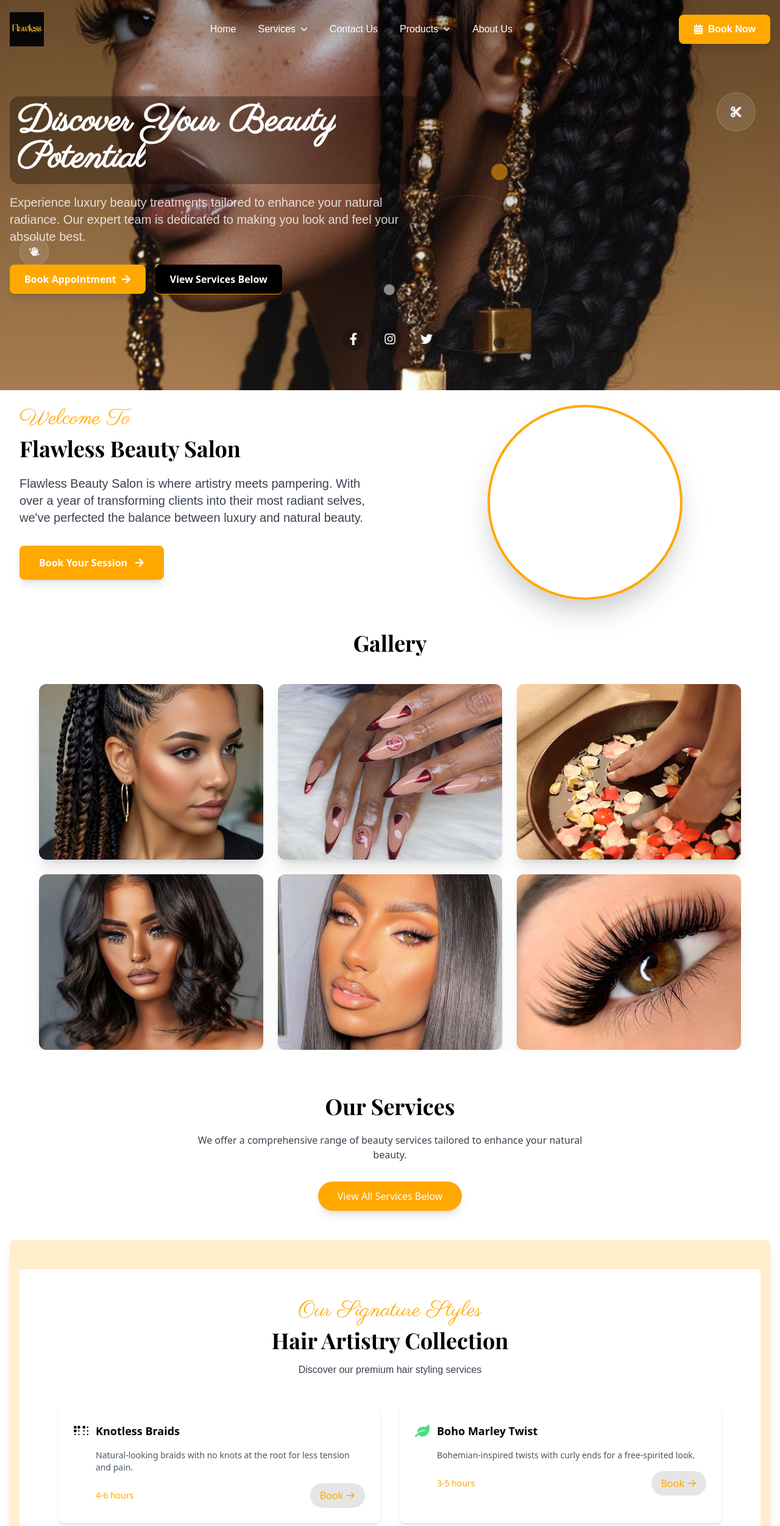
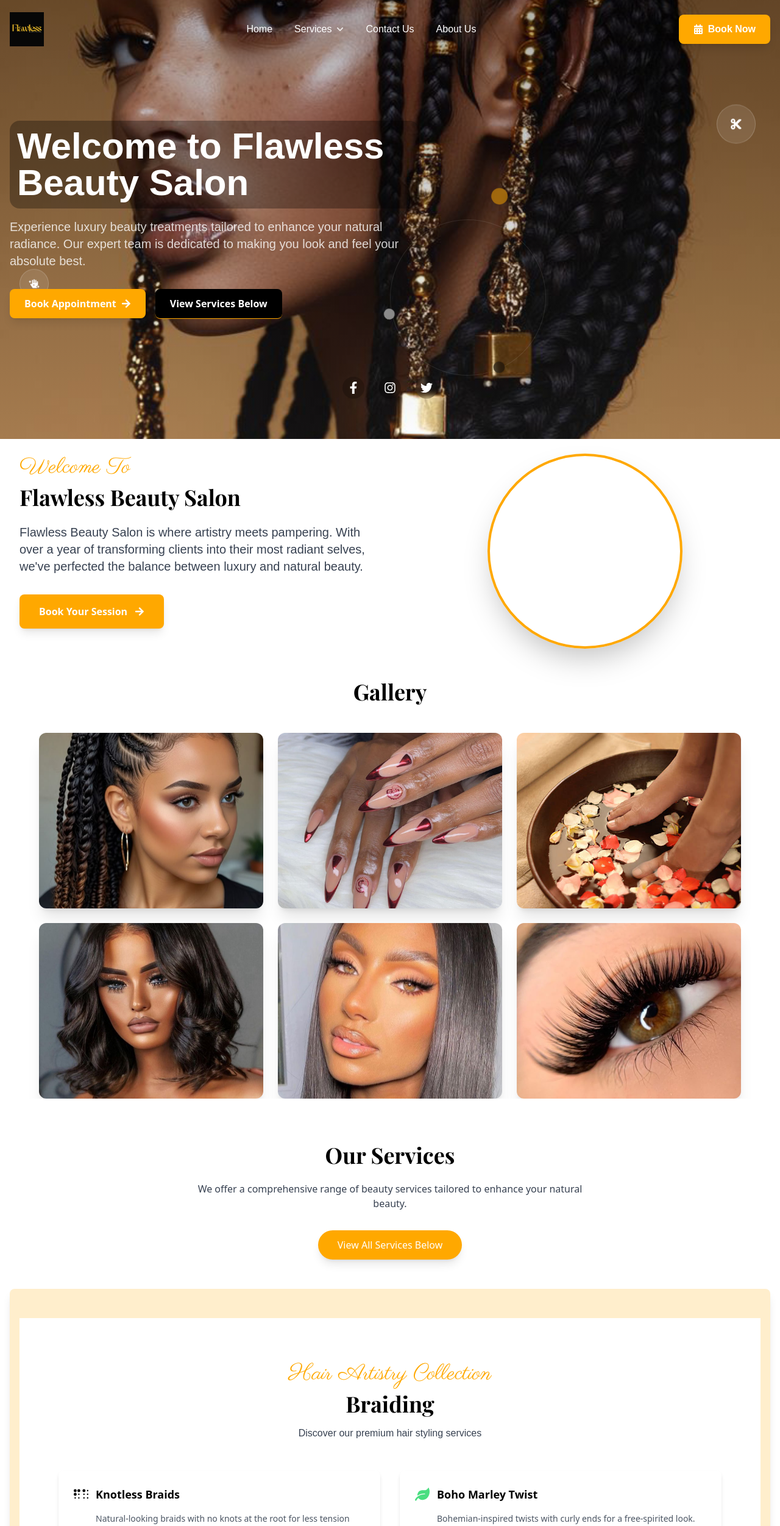
Before and after one commit to Edem-Amet/Flawless_Beauty_Salon, a React (Vite) app: page / in a window 1280 px wide. Shown: the top 2503 px of the page at 61% size. Built offline with nearby package versions, Linux system fonts and the light colour scheme; grey boxes are pictures that could not be loaded; a web font is replaced by a local one.

Commit message:
Few changes

```diff
--- a/src/Pages/HairStyles.jsx
+++ b/src/Pages/HairStyles.jsx
@@ -21,35 +21,35 @@
       id: 1,
       name: "Knotless Braids",
       description: "Natural-looking braids with no knots at the root for less tension and pain.",
-      duration: "4-6 hours",
+      duration: "2-3 hours",
       icon: <FaBraille className="text-brown-500 text-2xl" />
     },
     {
       id: 2,
       name: "Boho Marley Twist",
       description: "Bohemian-inspired twists with curly ends for a free-spirited look.",
-      duration: "3-5 hours",
+      duration: "1-3 hours",
       icon: <FaLeaf className="text-green-400 text-2xl" />
     },
     {
       id: 3,
       name: "Boho Twist",
       description: "Elegant twisted style with bohemian flair and decorative accessories.",
-      duration: "3-4 hours",
+      duration: "2-3 hours",
       icon: <FaSpinner className="text-purple-500 text-2xl" />
     },
     {
       id: 4,
       name: "Spiral Braids",
       description: "Distinctive spiral pattern creating a beautiful dimensional look.",
-      duration: "4-6 hours",
+      duration: "2-3 hours",
       icon: <FaSnowflake className="text-blue-400 text-2xl" />
     },
     {
       id: 5,
       name: "Fulani Braids",
       description: "Traditional style with geometric patterns and decorative beads.",
-      duration: "5-7 hours",
+      duration: "2-3 hours",
       icon: <FaGem className="text-yellow-500 text-2xl" />
     },
     {
@@ -63,28 +63,28 @@
       id: 7,
       name: "Soft Locs",
       description: "Lightweight and natural-looking locs with a softer texture.",
-      duration: "4-6 hours",
+      duration: "2-3 hours",
       icon: <FaWater className="text-teal-400 text-2xl" />
     },
     {
       id: 8,
       name: "All Curls",
       description: "Various curly styles tailored to enhance your natural texture.",
-      duration: "2-4 hours",
+      duration: "1-3 hours",
       icon: <FaStar className="text-orange-400 text-2xl" />
     },
     {
       id: 9,
       name: "Sasha Locs",
       description: "Modern take on traditional locs with a stylish, neat finish.",
-      duration: "5-7 hours",
+      duration: "1.30-3 hours",
       icon: <FaMoon className="text-indigo-400 text-2xl" />
     },
     {
       id: 10,
       name: "Loose Knotless",
       description: "Relaxed knotless style with a natural, flowing appearance.",
-      duration: "3-5 hours",
+      duration: "2-3 hours",
       icon: <FaCut className="text-red-400 text-2xl" />
     }
   ];
@@ -95,12 +95,12 @@
   return (
     <div className={`bg-white ${isHomePreview ? 'py-12' : 'py-24'} px-4 sm:px-6 lg:px-8`}>
       {/* Header Section */}
-      <div className="max-w-7xl mx-auto text-center mb-12">
+      <div className="max-w-7xl mx-auto text-center mb-12 mt-6">
         <h2 className="text-3xl sm:text-4xl font-parisienne text-primary mb-2">
-          Our Signature Styles
+          Hair Artistry Collection
         </h2>
         <h1 className="text-xl lg:text-4xl md:text-3xl font-bold font-playfair text-secondary mb-4">
-          Hair Artistry Collection
+          Braiding
         </h1>
         <p className="max-w-2xl mx-auto text-gray-700 font-poppins leading-relaxed">
           {isHomePreview
--- a/src/Pages/Navbar.jsx
+++ b/src/Pages/Navbar.jsx
@@ -71,17 +71,6 @@
             name: "Contact Us",
             icon: <FaUserAlt />,
             path: "/contact",
-        },
-        {
-            name: "Products",
-            icon: <FaHandSparkles />,
-            path: "/products",
-            dropdown: [
-                { name: "Hair Care", path: "/products/hair-care" },
-                { name: "Nail Care", path: "/products/nail-care" },
-                { name: "Skin Care", path: "/products/skin-care" },
-                { name: "Makeup", path: "/products/makeup" },
-            ],
         },
         {
             name: "About Us",
@@ -235,7 +224,7 @@
             <ResponsiveMenu showMenu={showMenu} toggleMenu={toggleMenu} />
 
             {/* Hero Section - Modified height for different devices */}
-            <div className="relative w-full overflow-hidden h-[80vh]  sm:h-auto md:h-screen lg:h-[80vh] xl:h-[80vh]">
+            <div className="relative w-full overflow-hidden h-[80vh]  sm:h-auto md:h-screen lg:h-[80vh] xl:h-[90vh]">
                 {/* Background Image with Overlay - Responsive */}
                 <div className="absolute inset-0 z-0">
                     <picture>
@@ -248,7 +237,7 @@
                             className="w-full h-full object-cover object-center md:object-center lg:object-center"
                             loading="eager"
                             style={{
-                                maxHeight: "80vh", // Prevent excessive enlargement on large screens
+                                maxHeight: "90vh", // Prevent excessive enlargement on large screens
                                 objectFit: "cover"
                             }}
                         />
@@ -265,9 +254,9 @@
                             transition={{ duration: 0.8, delay: 0.2 }}
                             className="max-w-lg sm:max-w-xl md:max-w-2xl mx-auto md:mx-0"
                         >
-                            <h1 className="text-3xl sm:text-4xl md:text-5xl lg:text-6xl font-bold mb-4 font-parisienne bg-black/30 py-3 px-3 rounded-2xl text-center md:text-left">
+                            <h1 className="text-3xl sm:text-4xl md:text-5xl lg:text-6xl font-bold mb-4 font-poppins bg-black/30 py-3 px-3 rounded-2xl text-center md:text-left">
                                 <span className="bg-gradient-to-r from-white to-white bg-clip-text text-transparent">
-                                    Discover Your Beauty Potential
+                                    Welcome to Flawless Beauty Salon
                                 </span>
                             </h1>
                             <p className="text-base sm:text-lg md:text-xl mb-6 md:mb-8 font-poppins text-white/80 text-center md:text-left">
--- a/src/Pages/ResponsiveMenu.jsx
+++ b/src/Pages/ResponsiveMenu.jsx
@@ -51,16 +51,6 @@
             name: "About Us",
             icon: <AiOutlineInfoCircle />,
             path: "/about",
-        },
-        {
-            name: "Products",
-            icon: <FaHandSparkles />,
-            dropdown: [
-                { name: "Hair Care", path: "/" },
-                { name: "Nail Care", path: "/" },
-                { name: "Skin Care", path: "/" },
-                { name: "Makeup", path: "/" },
-            ],
         },
         {
             name: "Book Now",
```
Also changed, not shown: src/assets/hero1bg.jpg (added), src/assets/herotest.jpg (added).
